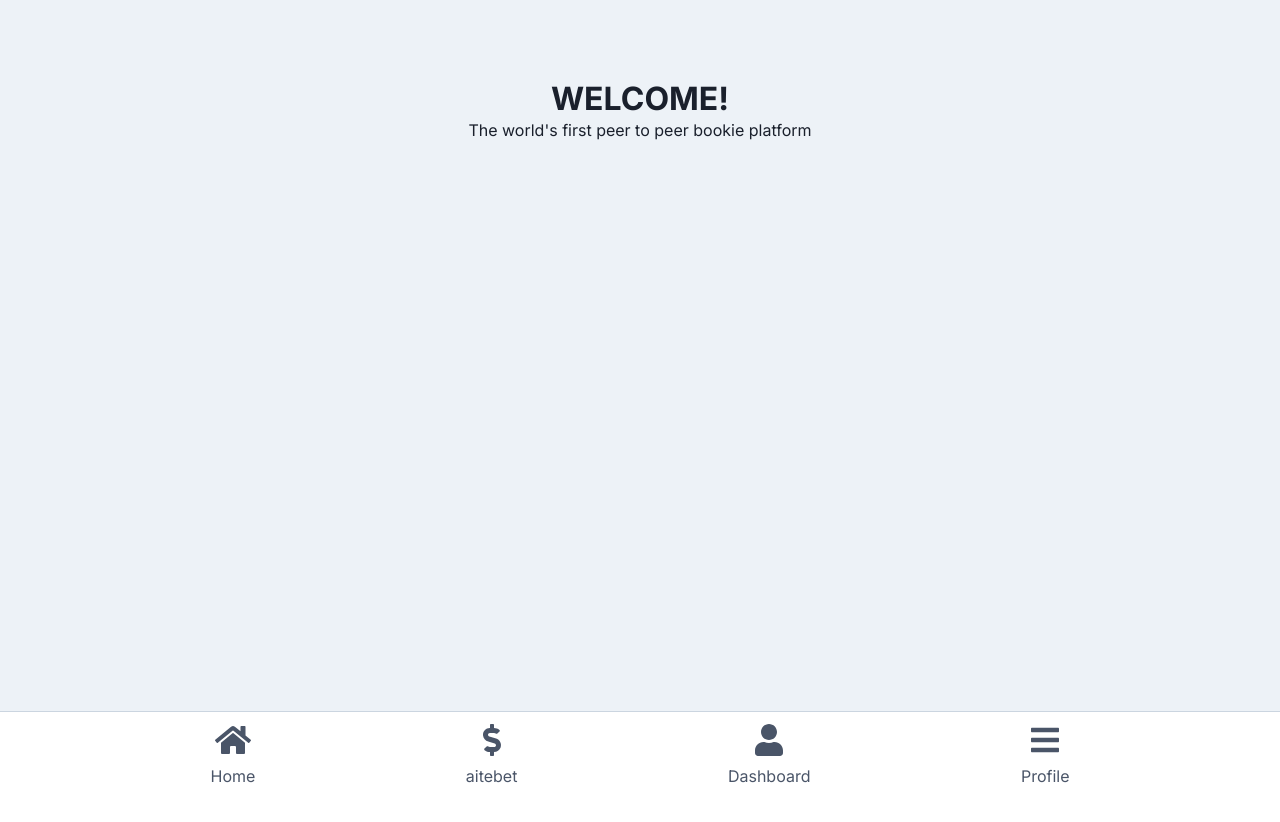
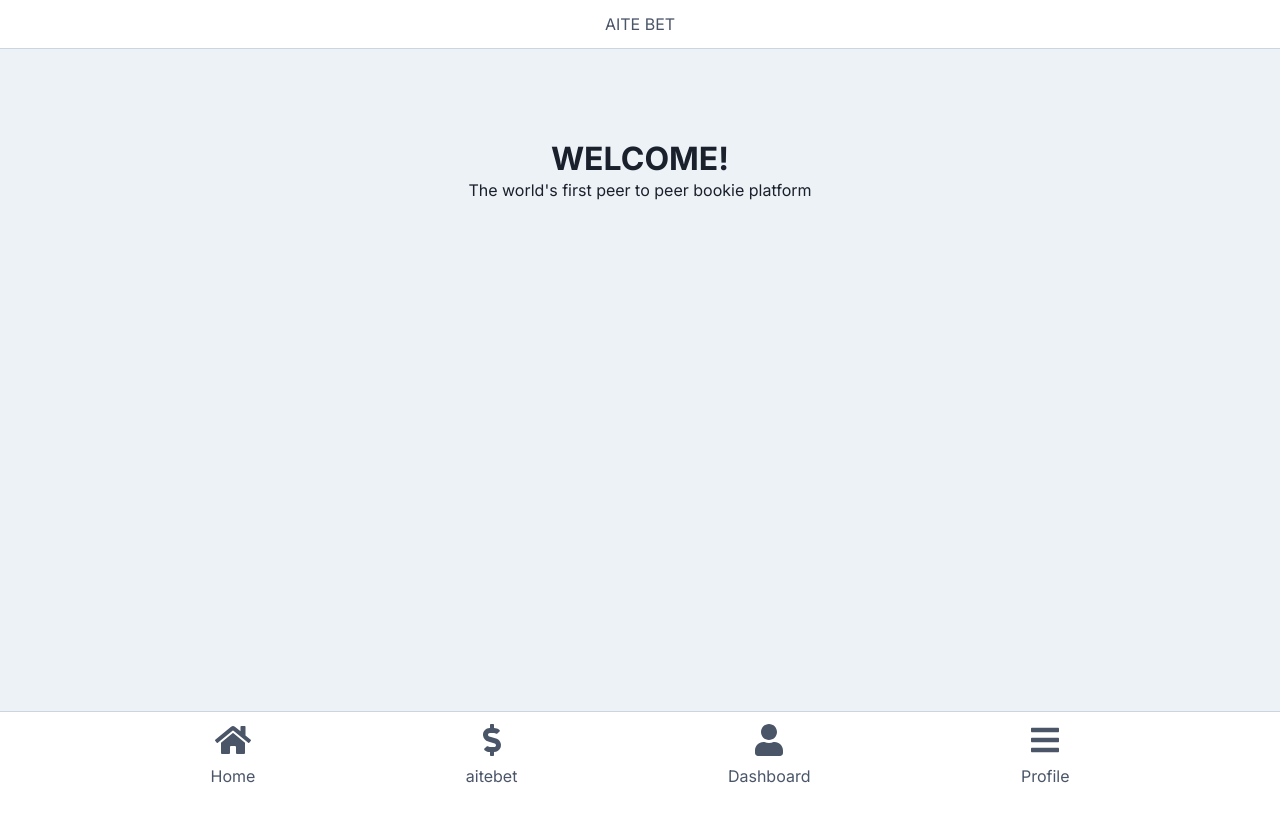
Before and after one commit to patonthestack/aitebet, a Next.js app: page / in a window 1280 px wide. Shown: the top 822 px of the page. Built offline with nearby package versions, Linux system fonts and the light colour scheme; no server answers; what @nandorojo/swr-firestore would draw is missing.

Commit message:
Added top nav. fixed layout.

```diff
--- a/src/components/Layout.tsx
+++ b/src/components/Layout.tsx
@@ -1,7 +1,8 @@
-import { Meta, Navbar, Footer } from 'components/index';
+import { Meta } from 'components/index';
 import { Box, Heading } from '@chakra-ui/react';
 import dynamic from 'next/dynamic';
-import { BottomNavigation } from './BottomNavigation';
+import { BottomNavigation } from './Navigation/BottomNavigation';
+import { TopNavigation } from './Navigation/TopNavigation';
 
 interface LayoutProps {
   title: string;
@@ -46,7 +47,17 @@ export const Layout: React.FC<LayoutProps> = ({
             canonical={canonical}
             schemaData={schemaData}
           />
-          <Box as="main" width="100vw" minHeight="100vh" bg="gray.100" mb="90px">
+          <Box bg="gray.100">
+            <TopNavigation />
+          </Box>
+          <Box
+            as="main"
+            width="100vw"
+            minHeight="100vh"
+            bg="gray.100"
+            mb="90px"
+            pt="60px"
+          >
             {children}
           </Box>
           {hasFooter && (
--- /dev/null
+++ b/src/components/Navigation/TopNavigation.js
@@ -0,0 +1,24 @@
+import React from 'react';
+import { Box, Flex } from '@chakra-ui/react';
+
+export const TopNavigation = () => {
+  return (
+    <>
+      <Flex
+        justifyContent="space-evenly"
+        pos="fixed"
+        w="100%"
+        zIndex={2}
+        borderBottom="1px"
+        borderColor="gray.300"
+        py={3}
+        color="gray.600"
+        bg="white"
+      >
+        <Box>
+          <h1>AITE BET</h1>
+        </Box>
+      </Flex>
+    </>
+  );
+};
```
Also changed, not shown: src/components/Navigation/BottomNavigation.js (renamed from src/components/BottomNavigation.js).
